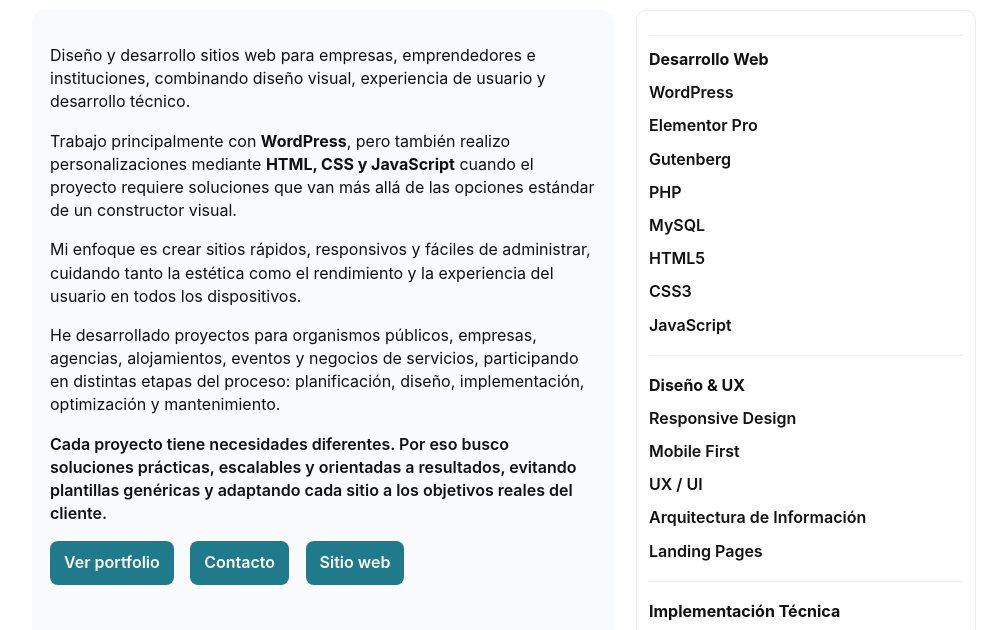
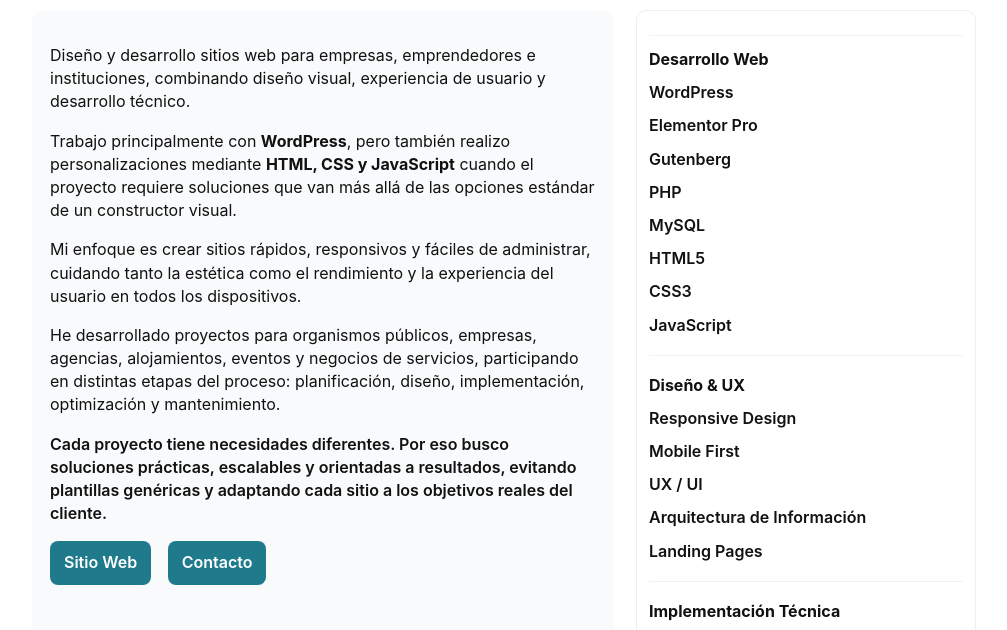
Before and after one commit to DarowOne/portfolio_dario_almonacid, a plain HTML site: page index.html in a window 1280 px wide. Shown: the part 144-774 px from the top of the page, without its empty margins (136-1143 px from the left). Drawn offline with Linux system fonts and the light colour scheme.

Commit message:
Update index.html

```diff
--- a/index.html
+++ b/index.html
@@ -103,7 +103,7 @@ cada sitio a los objetivos reales del cliente.
 
 
 <div class="cta">
-<a href="#projects" class="btn">Ver portfolio</a>
+<a href="https://huelladigitalweb.com/" class="btn">Sitio Web</a>
     <a  class="btn" style="margin-left:12px" href="https://wa.me/+542974349847"
        style="
             display: inline-block;
@@ -113,14 +113,6 @@ cada sitio a los objetivos reales del cliente.
         Contacto
     </a>
 
-   <a  class="btn" style="margin-left:12px" href="https://huelladigitalweb.com/"
-       style="
-            display: inline-block;
-            padding: 14px 28px;
-            transition: 0.3s;
-       ">
-        Sitio web
-    </a>
 
 </div>
 
```
